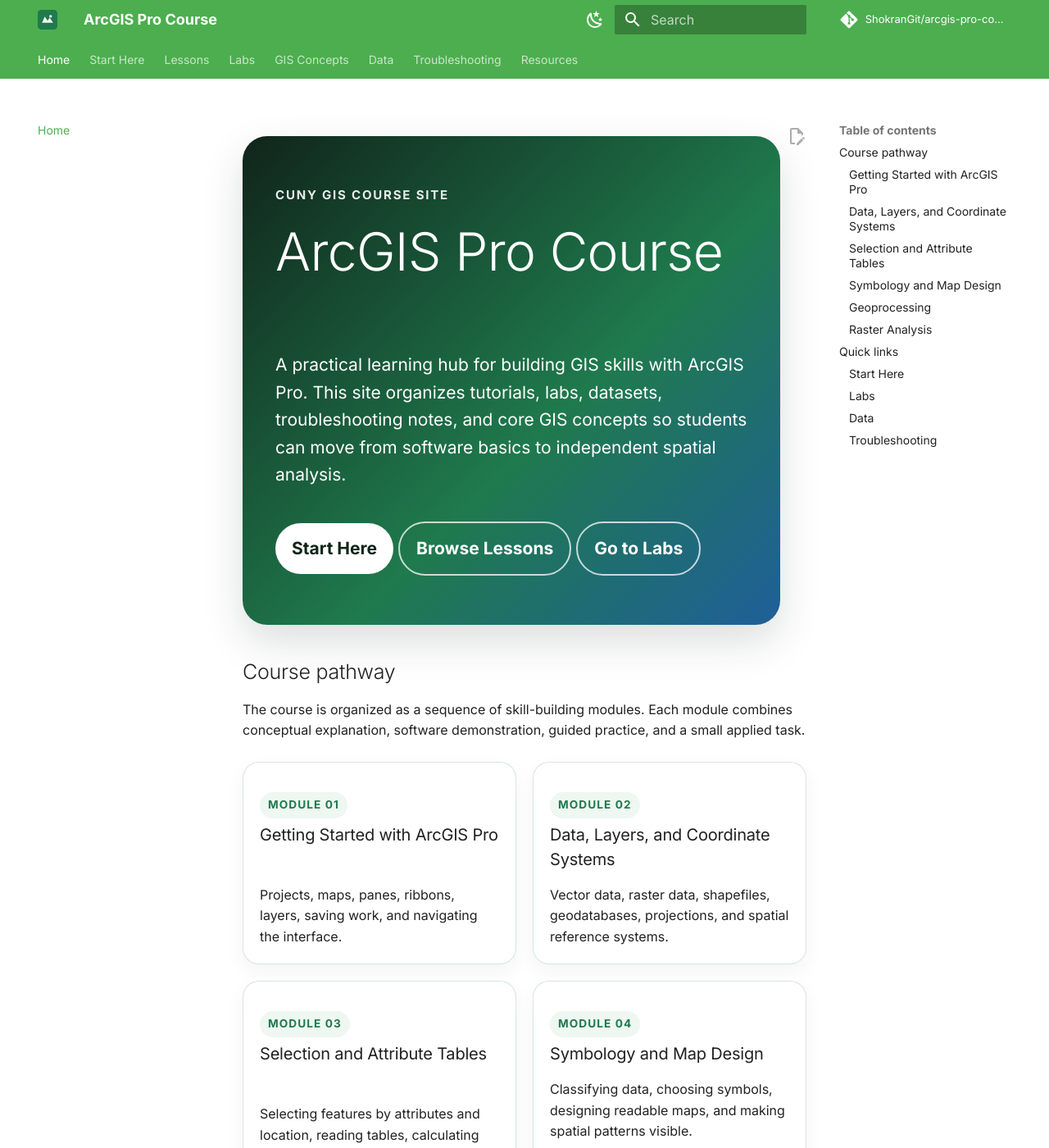
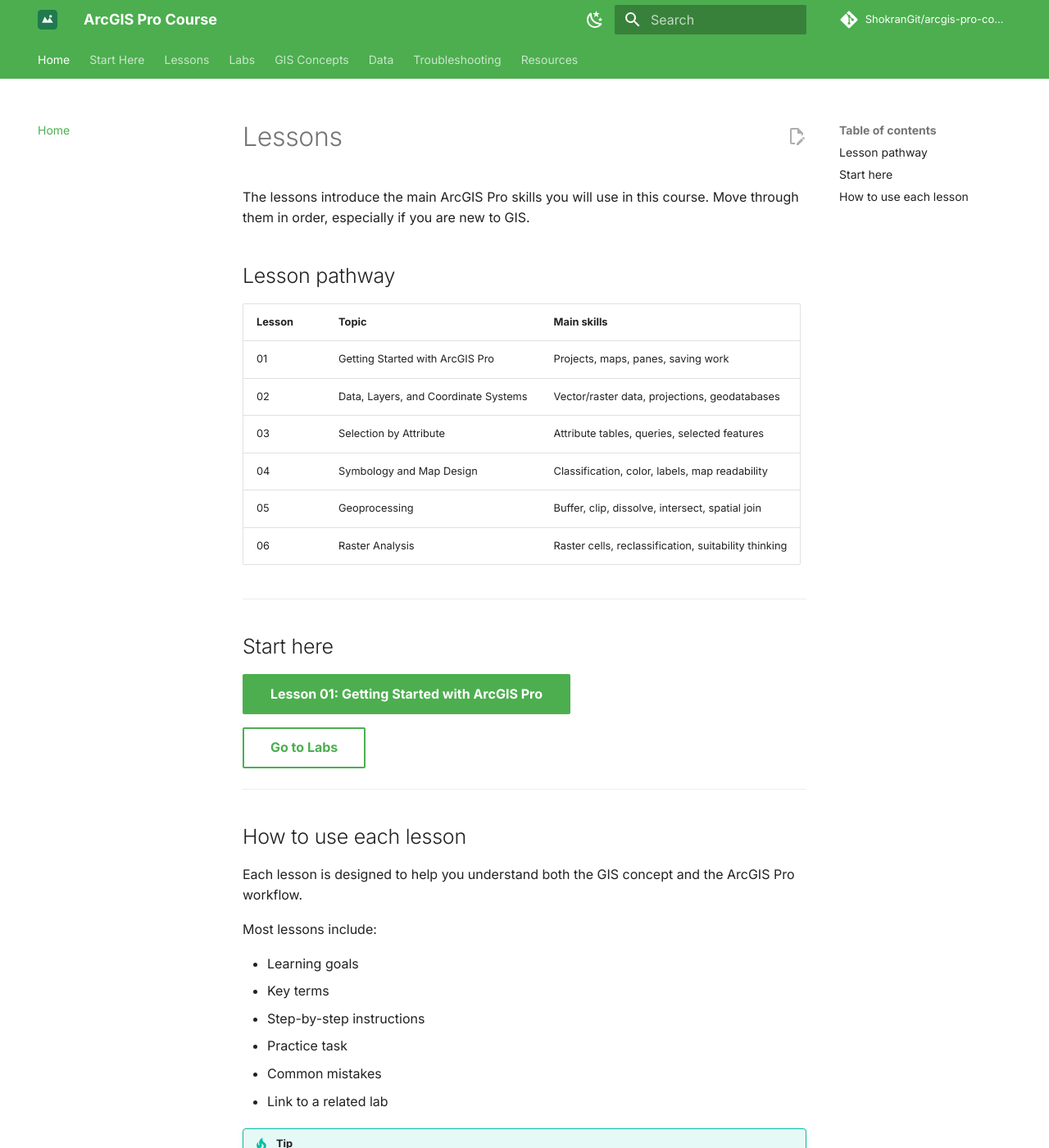
Before and after one commit to ShokranGit/arcgis-pro-course, an MkDocs documentation site: the page built from docs/index.md, in a window 1280 px wide and 1400 px high. Shown: the whole window at 82% size. Built offline with MkDocs 1.6.1 and Material for MkDocs 9.7.7, drawn with Linux system fonts in a browser that asks for light colours; comment, search, counter and statistics services are not loaded; some of the changed text lies outside the part shown.

Commit message:
Update Lessons overview

```diff
--- a/docs/index.md
+++ b/docs/index.md
@@ -1,106 +1,40 @@
----
-title: Home
+# Lessons
+
+The lessons introduce the main ArcGIS Pro skills you will use in this course. Move through them in order, especially if you are new to GIS.
+
+## Lesson pathway
+
+| Lesson | Topic | Main skills |
+|---|---|---|
+| 01 | Getting Started with ArcGIS Pro | Projects, maps, panes, saving work |
+| 02 | Data, Layers, and Coordinate Systems | Vector/raster data, projections, geodatabases |
+| 03 | Selection by Attribute | Attribute tables, queries, selected features |
+| 04 | Symbology and Map Design | Classification, color, labels, map readability |
+| 05 | Geoprocessing | Buffer, clip, dissolve, intersect, spatial join |
+| 06 | Raster Analysis | Raster cells, reclassification, suitability thinking |
+
 ---
 
-<div class="hero" markdown>
+## Start here
 
-<div class="eyebrow">CUNY GIS Course Site</div>
+[Lesson 01: Getting Started with ArcGIS Pro](01-getting-started.md){ .md-button .md-button--primary }
 
-# ArcGIS Pro Course
+[Go to Labs](../labs/index.md){ .md-button }
 
-A practical learning hub for building GIS skills with ArcGIS Pro. This site organizes tutorials, labs, datasets, troubleshooting notes, and core GIS concepts so students can move from software basics to independent spatial analysis.
+---
 
-<div class="button-row" markdown>
-[Start Here](start-here.md){ .primary }
-[Browse Lessons](lessons/index.md){ .secondary }
-[Go to Labs](labs/index.md){ .secondary }
-</div>
+## How to use each lesson
 
-</div>
+Each lesson is designed to help you understand both the GIS concept and the ArcGIS Pro workflow.
 
-## Course pathway
+Most lessons include:
 
-The course is organized as a sequence of skill-building modules. Each module combines conceptual explanation, software demonstration, guided practice, and a small applied task.
+- Learning goals
+- Key terms
+- Step-by-step instructions
+- Practice task
+- Common mistakes
+- Link to a related lab
 
-<div class="card-grid" markdown>
-
-<div class="course-card" markdown>
-<span class="tag">Module 01</span>
-
-### Getting Started with ArcGIS Pro
-Projects, maps, panes, ribbons, layers, saving work, and navigating the interface.
-</div>
-
-<div class="course-card" markdown>
-<span class="tag">Module 02</span>
-
-### Data, Layers, and Coordinate Systems
-Vector data, raster data, shapefiles, geodatabases, projections, and spatial reference systems.
-</div>
-
-<div class="course-card" markdown>
-<span class="tag">Module 03</span>
-
-### Selection and Attribute Tables
-Selecting features by attributes and location, reading tables, calculating fields, and exporting selections.
-</div>
-
-<div class="course-card" markdown>
-<span class="tag">Module 04</span>
-
-### Symbology and Map Design
-Classifying data, choosing symbols, designing readable maps, and making spatial patterns visible.
-</div>
-
-<div class="course-card" markdown>
-<span class="tag">Module 05</span>
-
-### Geoprocessing
-Buffer, clip, dissolve, intersect, spatial joins, and building repeatable analysis workflows.
-</div>
-
-<div class="course-card" markdown>
-<span class="tag">Module 06</span>
-
-### Raster Analysis
-Raster layers, cell values, reclassification, suitability analysis, and environmental applications.
-</div>
-
-</div>
-
-## Quick links
-
-<div class="card-grid" markdown>
-
-<div class="course-card" markdown>
-<span class="tag">Setup</span>
-
-### [Start Here](start-here.md)
-Install or access ArcGIS Pro, download course data, and learn how to use this website.
-</div>
-
-<div class="course-card" markdown>
-<span class="tag">Practice</span>
-
-### [Labs](labs/index.md)
-Find lab instructions, deliverables, grading expectations, and submission notes.
-</div>
-
-<div class="course-card" markdown>
-<span class="tag">Files</span>
-
-### [Data](data.md)
-Access datasets used in class, including source notes and data documentation.
-</div>
-
-<div class="course-card" markdown>
-<span class="tag">Help</span>
-
-### [Troubleshooting](troubleshooting.md)
-Common ArcGIS Pro errors, broken paths, projection issues, missing layers, and layout/export fixes.
-</div>
-
-</div>
-
-!!! tip "How to use this site"
-    Treat this as a living course manual. Keep it open during labs, return to troubleshooting when ArcGIS Pro gets dramatic, and use the concept pages when software steps need a bigger GIS explanation.
+!!! tip
+    Keep ArcGIS Pro open while reading the lesson. These pages are meant to be used while you work, not just read before or after.
```
